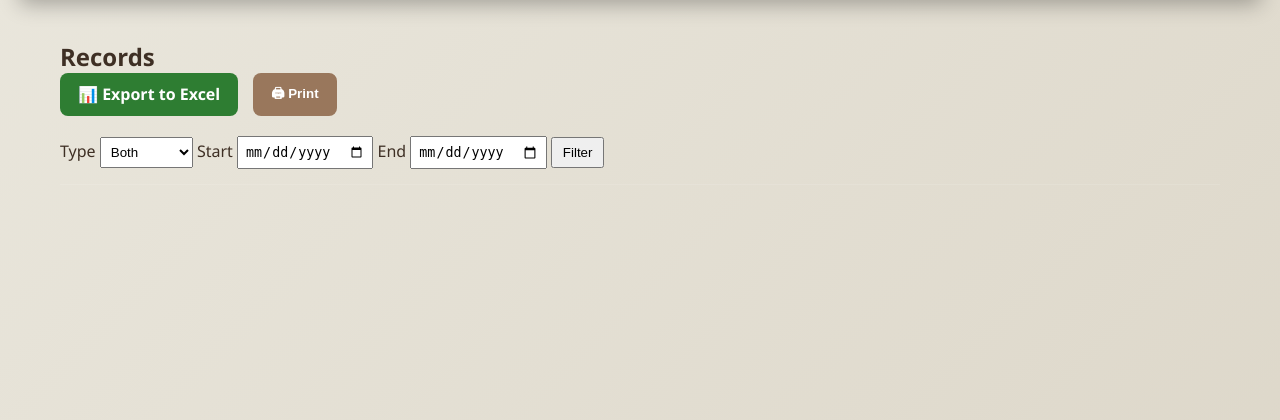
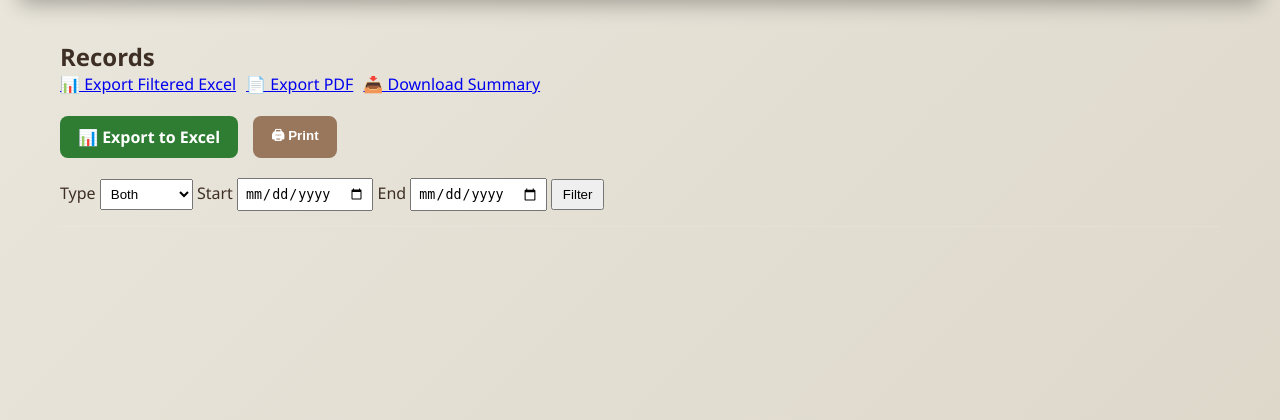
Before and after one commit to ravitejagandhamalla/eleven-stationery-shop, a Flask app: page /view_records in a window 1280 px wide. Shown: the part 149-569 px from the top of the page. Run offline with Flask 3, Linux system fonts and the light colour scheme; a user stored in the database is signed in; data that the repository does not hold is empty; some libraries are stand-ins or nearby versions.

Commit message:
Update view_records.html

```diff
--- a/templates/view_records.html
+++ b/templates/view_records.html
@@ -2,6 +2,19 @@
 {% block content %}
 
 <h2>Records</h2>
+<div style="margin-bottom:20px; display:flex; gap:10px; flex-wrap:wrap;">
+    <a href="{{ url_for('export_filtered_excel', start=request.args.get('start'), end=request.args.get('end')) }}">
+        📊 Export Filtered Excel
+    </a>
+
+    <a href="{{ url_for('export_pdf') }}">
+        📄 Export PDF
+    </a>
+
+    <a href="{{ url_for('download_summary') }}">
+        📥 Download Summary
+    </a>
+</div>
 <div class="record-actions">
     <a href="{{ url_for('export_excel') }}" class="btn-export">
         📊 Export to Excel
```
